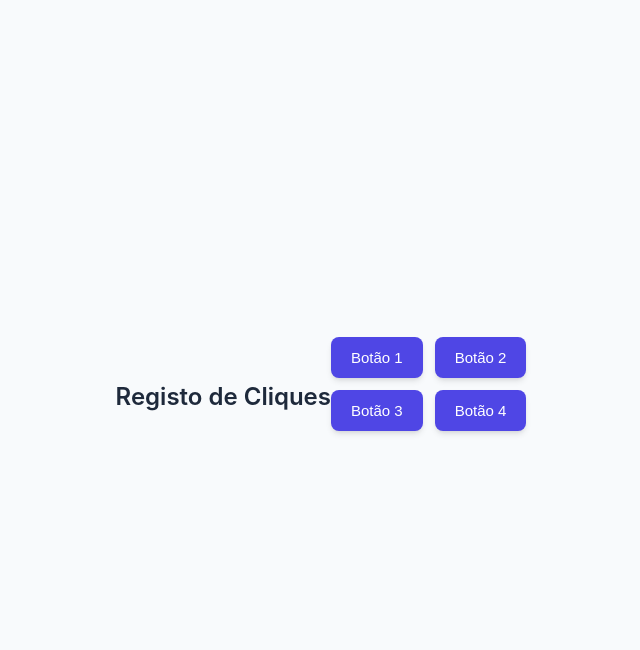
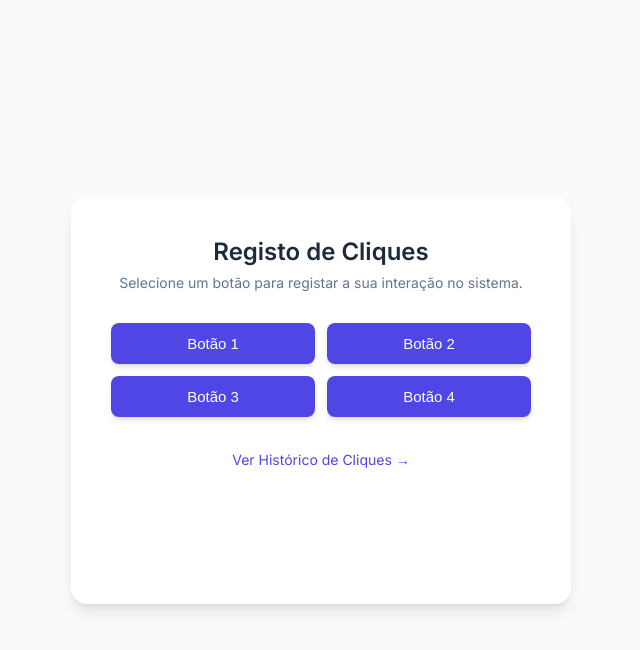
Before and after one commit to guilhermeAG-dje/projeto-cliques, a Flask app: page / in a window 1280 px wide. Shown: the top 650 px of the page, without its empty margins (319-959 px from the left). Run offline with Flask 3, Linux system fonts and the light colour scheme; some libraries are stand-ins or nearby versions.

Commit message:
Update index.html

```diff
--- a/templates/index.html
+++ b/templates/index.html
@@ -5,9 +5,14 @@
     <meta name="viewport" content="width=device-width, initial-scale=1.0">
     <title>Registo de Cliques</title>
     <link rel="stylesheet" href="/static/style.css">
+    <link rel="preconnect" href="https://fonts.googleapis.com">
+    <link rel="preconnect" href="https://fonts.gstatic.com" crossorigin>
+    <link href="https://fonts.googleapis.com/css2?family=Inter:wght@400;600&display=swap" rel="stylesheet">
 </head>
 <body>
+    <div class="container">
         <h1>Registo de Cliques</h1>
+        <p class="subtitle">Selecione um botão para registar a sua interação no sistema.</p>
 
         <div class="botoes">
             <button onclick="registar('Botão 1')">Botão 1</button>
@@ -16,8 +21,25 @@
             <button onclick="registar('Botão 4')">Botão 4</button>
         </div>
 
-    <div id="resultado"></div>
+        <div style="margin-bottom: 20px;">
+            <a href="/logs" style="color: var(--primary); text-decoration: none; font-size: 14px; font-weight: 500;">Ver Histórico de Cliques →</a>
+        </div>
+
+        <div id="resultado-container" class="hidden">
+            <div id="resultado">
+                <div class="stat-card">
+                    <span id="stat-label-contador" class="label">Nº de Cliques</span>
+                    <span id="stat-contador" class="value"></span>
+                </div>
+                <div class="stat-card">
+                    <span class="label">Último Registo</span>
+                    <span id="stat-data" class="value"></span>
+                    <span id="stat-hora" class="value small"></span>
+                </div>
+            </div>
+        </div>
+    </div>
 
     <script src="/static/script.js"></script>
-</body>
+<script src="https://replit-cdn.com/replit-pill/replit-pill.global.js" data-repl-id="2c253b94-0257-4d56-827e-f4ce188ce591"></script></body>
 </html>
```
Lines whose indentation alone changed are shown as unchanged.
